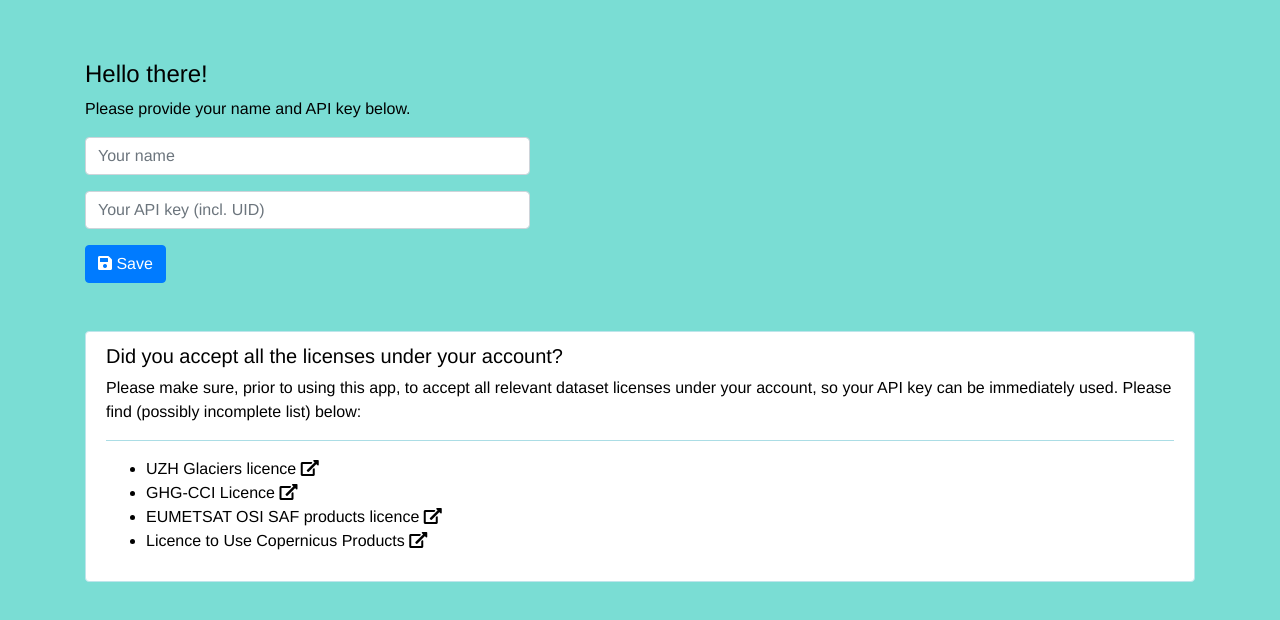
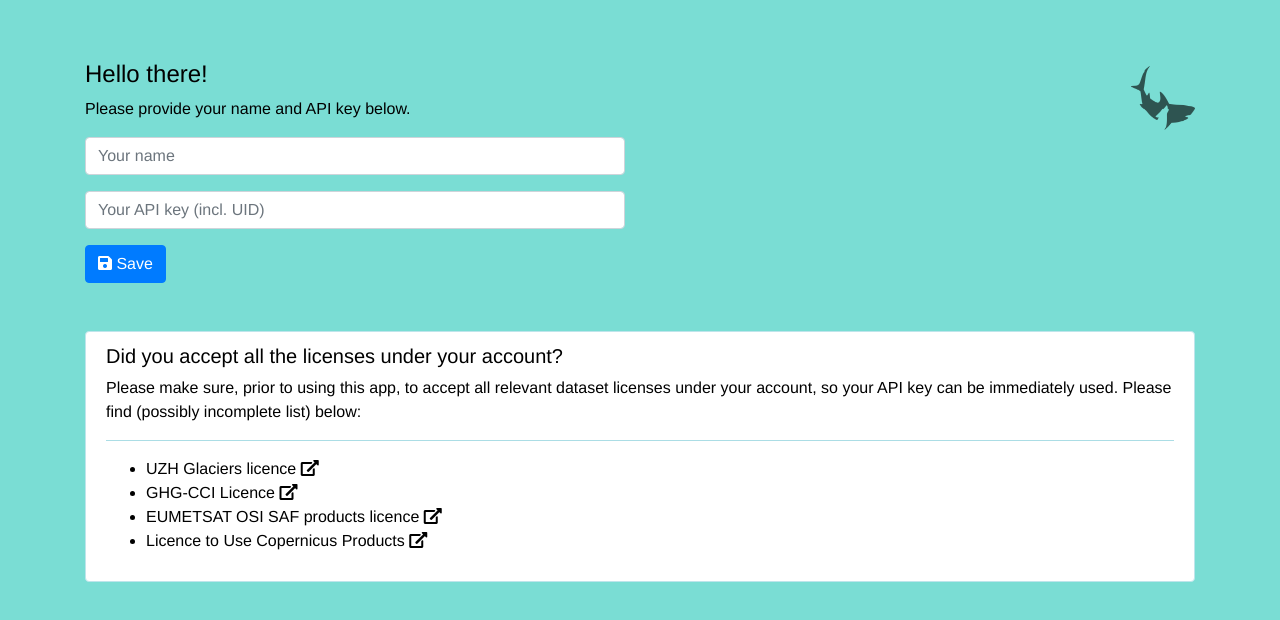
Before and after one commit to OpenDataHack2018org/wolfshark, a Vue app: page /config in a window 1280 px wide. Shown: the top 620 px of the page. Built offline with nearby package versions, Linux system fonts and the light colour scheme.

Commit message:
Added logo icon.

```diff
--- a/src/App.vue
+++ b/src/App.vue
@@ -7,10 +7,12 @@
 <script>
 import Vue from 'vue';
 import BootstrapVue from 'bootstrap-vue';
+import LogoHeader from '@/components/LogoHeader';
 import 'bootstrap/dist/css/bootstrap.css';
 import 'bootstrap-vue/dist/bootstrap-vue.css';
 
 Vue.use(BootstrapVue);
+Vue.component('LogoHeader', LogoHeader);
 
 export default {
     name: 'App',
--- a/src/components/JobOverview.vue
+++ b/src/components/JobOverview.vue
@@ -2,6 +2,7 @@
     <b-container>
         <b-row>
             <b-col>
+                <LogoHeader>
                     <template v-if="success">
                         <h4>{{ name }}, your job has been queued!</h4>
                         <p>Please note that job processing can take certain amount of time.</p>
@@ -10,6 +11,7 @@
                         <h4>Welcome back, {{ name }}!</h4>
                         <p>Here is a list of current jobs.</p>
                     </template>
+                </LogoHeader>
 
                 <b-table
                     v-bind:items="jobs"
@@ -36,6 +38,7 @@
                         <b-button
                             variant="success"
                             size="sm"
+                            v-if="data.item.status === 'done'"
                             v-on:click.stop="download('http://techslides.com/demos/sample-videos/small.mp4')">
                             <i class="fa fa-download" />
                             Download
@@ -96,7 +99,7 @@
                                 </table>
                             </b-col>
                             <b-col
-                                v-if="data.item.result"
+                                v-if="data.item.status === 'done'"
                                 md="6">
                                 <b-embed
                                     v-if="data.item.format === 'MP4'"
@@ -245,9 +248,8 @@ export default {
                     speed: 15,
                     output: 'globe',
                     format: 'MP4',
-                    status: 'error',
+                    status: 'done',
                     resolution: 4000,
-                    result: 'out.mp4',
                     _showDetails: false,
                 },
                 {
@@ -265,7 +267,6 @@ export default {
                     format: 'GIF',
                     status: 'done',
                     resolution: 4000,
-                    result: 'news_18-02-13-ens_con_pv320_animaion.gif',
                     _showDetails: false,
                 },
             ]);
--- a/src/components/JobScheduling.vue
+++ b/src/components/JobScheduling.vue
@@ -3,9 +3,10 @@
         <b-form v-on:submit.prevent="submit">
             <b-row>
                 <b-col>
-                    <h4>Let's schedule a job :)</h4>
-
-                    <p>Please provide values for all parameters below.</p>
+                    <LogoHeader>
+                        <h4>Let's schedule a job :)</h4>
+                        <p>Please provide values for all parameters below.</p>
+                    </LogoHeader>
 
                     <b-form-group label="Title">
                         <b-form-input
--- /dev/null
+++ b/src/components/LogoHeader.vue
@@ -0,0 +1,31 @@
+<template>
+    <b-media
+        right-align
+        vertical-align="center">
+        <img
+            class="logo-anim"
+            slot="aside"
+            src="@/assets/logo.png"
+            alt="WolfShark" />
+        <slot></slot>
+    </b-media>
+</template>
+
+<script>
+export default {
+    name: 'LogoHeader',
+};
+</script>
+
+<style>
+img.logo-anim {
+    opacity: 0.618;
+    transition: transform .8s ease-in-out;
+    width: 64px;
+    height: 64px;
+}
+
+img.logo-anim:hover {
+    transform: rotate(360deg);
+}
+</style>
--- a/src/components/UserConfig.vue
+++ b/src/components/UserConfig.vue
@@ -1,13 +1,17 @@
 <template>
     <b-container>
         <b-row>
+            <b-col v-if="!isForgotten">
+                <LogoHeader>
+                    <h4>Hello there!</h4>
+                    <p>Please provide your name and API key below.</p>
+                </LogoHeader>
+            </b-col>
+        </b-row>
+        <b-row>
             <b-col
                 v-if="!isForgotten"
-                md="5">
-                <h4>Hello there!</h4>
-
-                <p>Please provide your name and API key below.</p>
-
+                md="6">
                 <b-form
                     v-on:submit.prevent="save">
                     <b-form-group>
@@ -74,9 +78,10 @@
                 </b-alert>
             </b-col>
             <b-col v-else>
-                <h4>Sad to see you go :(</h4>
-
-                <p>Come back again soon.</p>
+                <LogoHeader>
+                    <h4>Sad to see you go :(</h4>
+                    <p>Come back again soon.</p>
+                </LogoHeader>
 
                 <b-button
                     v-on:click="isForgotten = false"
```
Also changed, not shown: src/assets/logo.png. Lines whose indentation alone changed are shown as unchanged.
